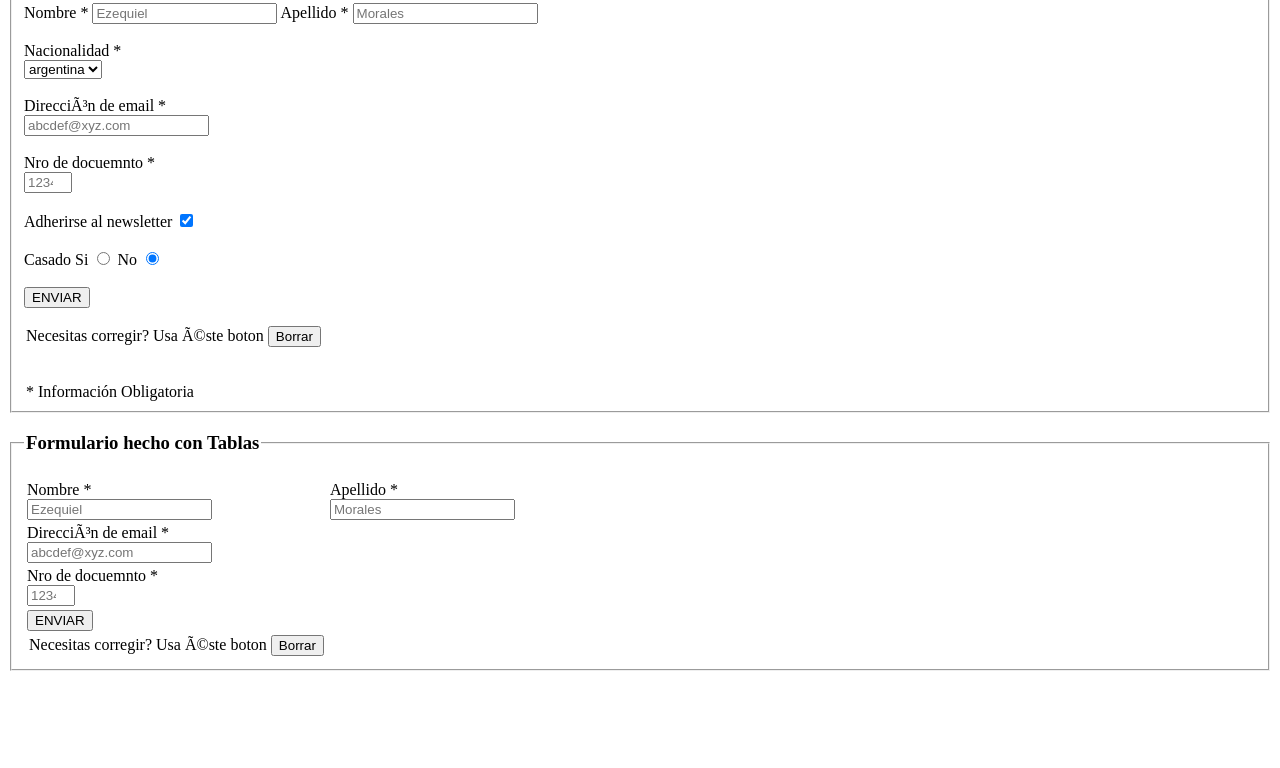
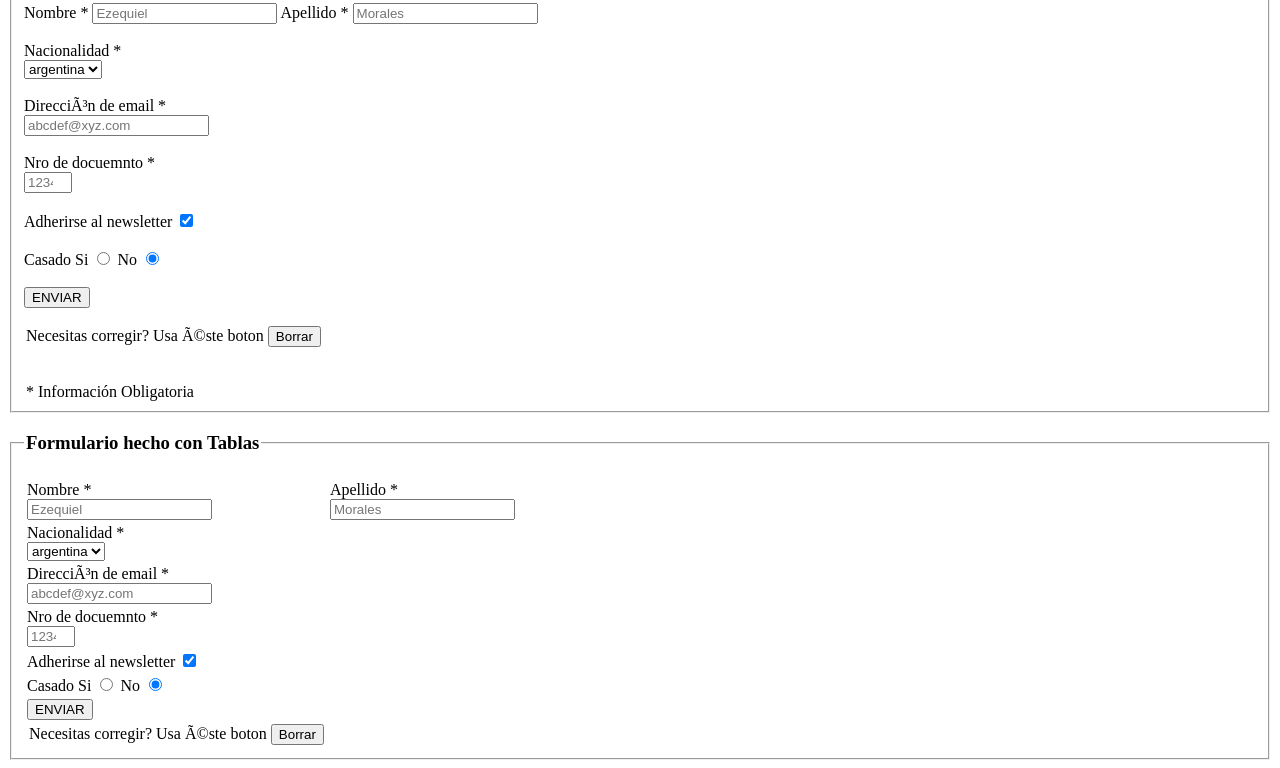
Before and after one commit to EzequielPixel/EzequielPixel.github.io, a plain HTML site: page Clase5/index.html in a window 1280 px wide. Shown: the part 142-910 px from the top of the page. Before the commit the page ends 821 px from the top, so only its background shows below. Drawn offline with Linux system fonts and the light colour scheme.

Commit message:
update table & form learning

```diff
--- a/Clase5/index.html
+++ b/Clase5/index.html
@@ -14,6 +14,7 @@
         </legend>
 
         <form action="../Clase4/index.html" method="post">
+
             <lable>Nombre *</lable>
             <input type="texto" name="nombre" placeholder="Ezequiel">
             <label>Apellido *</label>
@@ -74,6 +75,17 @@
                 </tr>
                 <tr>
                     <td>
+                        <label>Nacionalidad *</label><br>
+                        <select>
+                            <option value="argentina">argentina</option>
+                            <option value="chilena">chilena</option>
+                            <option value="uruguaya">uruguaya</option>
+                            <option value="brasilera">brasilera</option>
+                        </select>
+                    </td>
+                </tr>
+                <tr>
+                    <td>
                         <label>Dirección de email *</label><br>
                         <input type="email" name="email" placeholder="abcdef@xyz.com">
                     </td>
@@ -81,6 +93,21 @@
                     <td>
                         <label>Nro de docuemnto *</label><br>
                         <input type="number" name="documento" min="4" max="8" placeholder="12345678">
+                    </td>
+                </tr>
+                <tr>
+                    <td>
+                        <label>Adherirse al newsletter</label>
+                        <input type="checkbox" name="adh" checked>
+                    </td>
+                </tr>
+                <tr>
+                    <td>
+                        <label>Casado</label>
+                        <span>Si</span>
+                            <input type="radio" name="casado" value="NO">
+                        <span>No</span>
+                            <input type="radio" name="casado" value="NO" checked>
                     </td>
                 </tr>
                 <tr>
```
